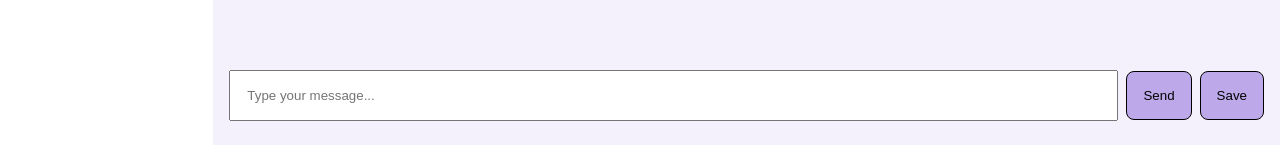
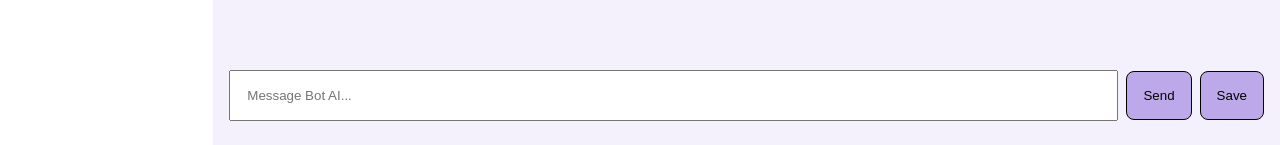
Before and after one commit to ryn-001/XBot-AI, a React (Create React App) app: page / in a window 1280 px wide. Shown: the part 655-800 px from the top of the page. Built offline with nearby package versions, Linux system fonts and the light colour scheme.

Commit message:
Minor Bug changes

```diff
--- a/src/components/Chat.js
+++ b/src/components/Chat.js
@@ -137,7 +137,7 @@ export default function Chat({
           value={message}
           onChange={(e) => setCurrentMessage(e.target.value)}
           onKeyDown={(e) => e.key === "Enter" && handleSendMessage(message)}
-          placeholder="Type your message..."
+          placeholder="Message Bot AI..."
         />
         <button id="send" onClick={() => handleSendMessage(message)}>
           Send
```
